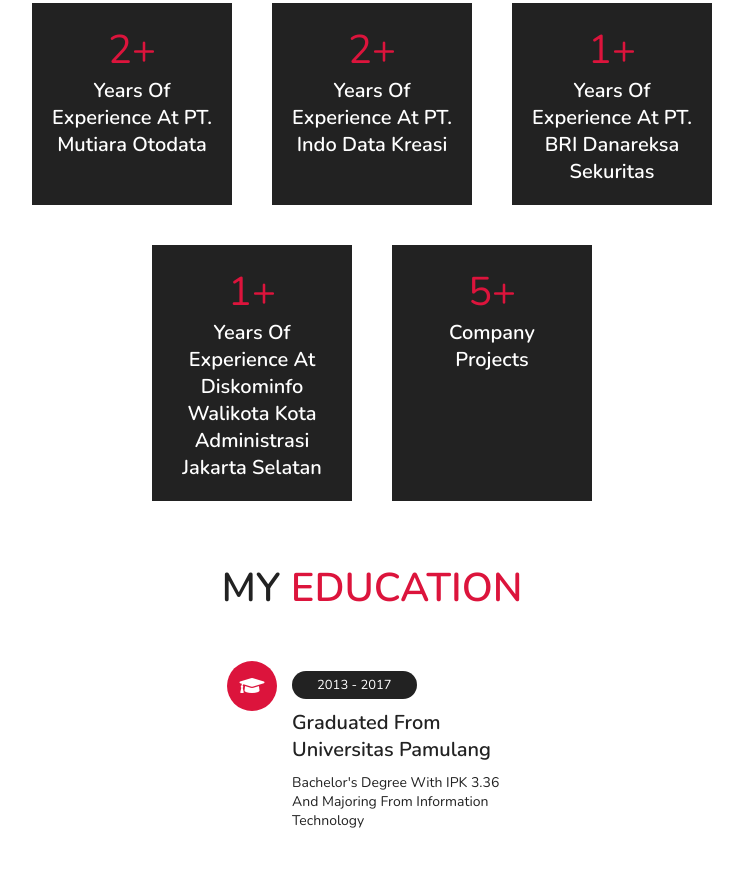
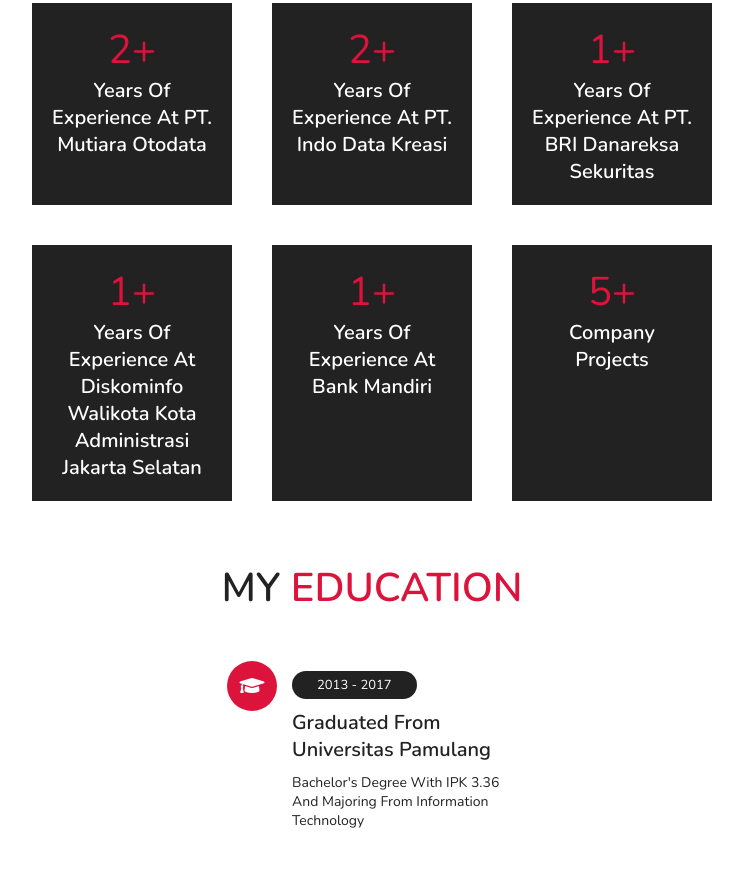
Before and after one commit to muhammadsoleh77/muhammadsoleh77.github.io, a plain HTML site: page index.html in a window 1280 px wide. Shown: the part 1293-2186 px from the top of the page, without its empty margins (443-1186 px from the left). Drawn offline with nearby package versions, Linux system fonts and the light colour scheme.

Commit message:
update experience

```diff
--- a/index.html
+++ b/index.html
@@ -108,6 +108,10 @@
             </h3>
           </div>
           <div class="box">
+            <span>1+</span>
+            <h3>Years of Experience at Bank Mandiri</h3>
+          </div>
+          <div class="box">
             <span>5+</span>
             <h3>Company Projects</h3>
           </div>
```
